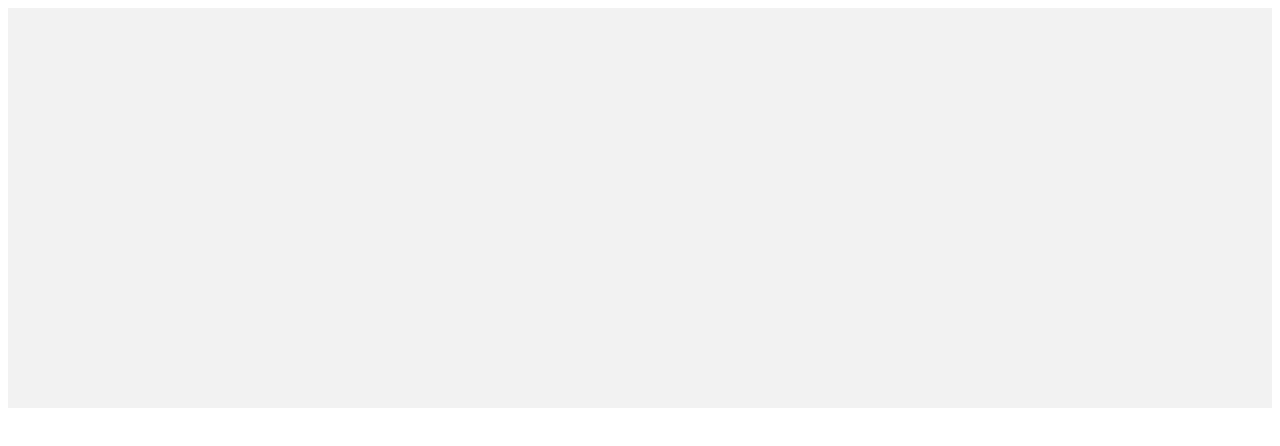
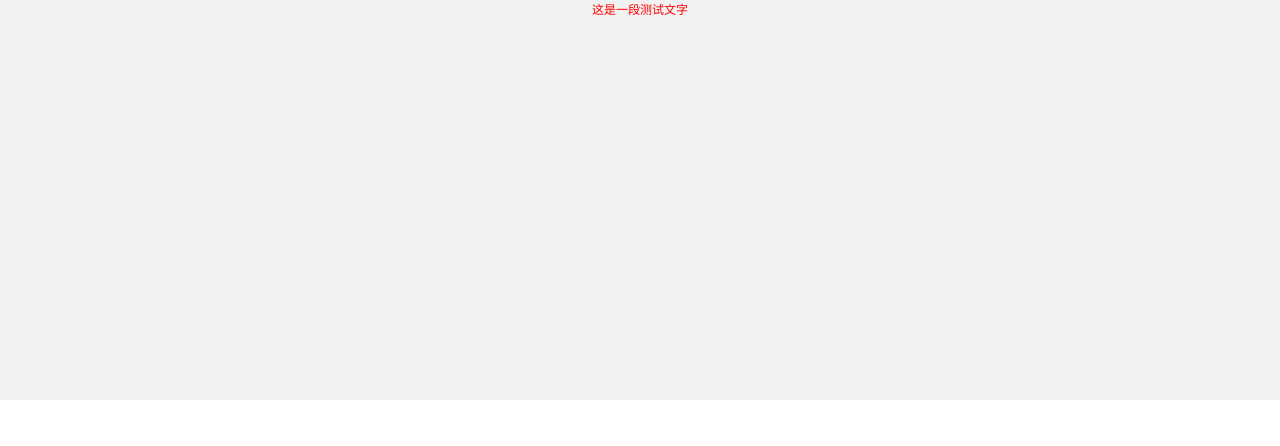
Before and after one commit to fuchunhui/vue-nonet, a Vue app: page / in a window 1280 px wide. Shown: the top 446 px of the page. Built offline with nearby package versions, Linux system fonts and the light colour scheme.

Commit message:
add less style

```diff
--- a/src/App.vue
+++ b/src/App.vue
@@ -18,9 +18,6 @@ export default {
 
 <style>
 #app {
-    font-family: 'Avenir', Helvetica, Arial, sans-serif;
-    -webkit-font-smoothing: antialiased;
-    -moz-osx-font-smoothing: grayscale;
     text-align: center;
     color: #2c3e50;
 }
--- /dev/null
+++ b/src/assets/css/base.less
@@ -0,0 +1,50 @@
+html, body, p,
+h1, h2, h3, h4, h5, h6,
+ul, ol, li {
+	margin: 0;
+	padding: 0;
+}
+
+html, body {
+    width: 100%;
+    height: 100%;
+    font-size: 12px;
+    font-family: "Helvetica Neue", "Helvetica", "Arial", "PingFang SC", "Hiragino Sans GB", "Microsoft YaHei", "STHeiti", "SimHei", "SimSun", sans-serif;
+    -webkit-font-smoothing: antialiased;
+    -moz-osx-font-smoothing: grayscale;
+}
+
+@font-face {
+    font-family: "PingFang-SC";
+    font-weight: 400;
+    src: local("PingFang SC Regular");
+}
+
+@font-face {
+    font-family: "PingFang-SC";
+    font-weight: 500;
+    src: local("PingFang SC Medium");
+}
+
+ul, ol, li {
+    list-style: none;
+}
+
+* {
+	box-sizing: border-box;
+}
+
+.clearfix {
+	/*IE/7/6*/
+	*zoom: 1;
+	&:after {
+	    content: " ";
+	    display: block;
+	    height: 0;
+	    clear: both;
+	}
+}
+
+a {
+    text-decoration: none;
+}
--- /dev/null
+++ b/src/assets/css/variables.less
@@ -0,0 +1,2 @@
+@nonet-background-color: #CCCCCC;
+@nonet-test: red;
--- a/src/components/nonet/NonetTable.vue
+++ b/src/components/nonet/NonetTable.vue
@@ -1,6 +1,6 @@
 <template>
     <div class="nonet">
-
+        <p>这是一段测试文字</p>
     </div>
 </template>
 
@@ -25,9 +25,14 @@ export default {
 </script>
 
 <style lang="less">
+@import url('../../assets/css/variables');
 .nonet {
     width: 100%;
     height: 400px;
     background-color: #f2f2f2;
+
+    p {
+        color: @nonet-test;
+    }
 }
 </style>
```
Also changed, not shown: src/main.js (+4 -3 lines).
